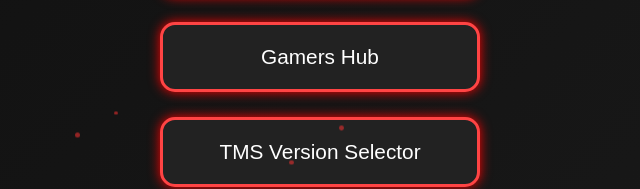
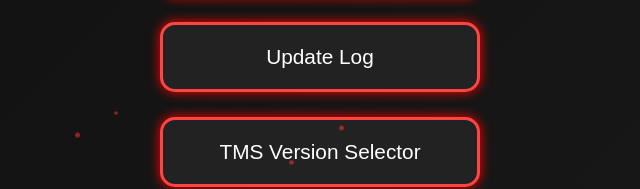
Before and after one commit to max-dev444/maxgames, a plain HTML site: page index.html in a window 1280 px wide. Shown: the part 398-587 px from the top of the page, 320-960 px from the left. Drawn offline with Linux system fonts and the light colour scheme.

Commit message:
Update index.html

```diff
--- a/index.html
+++ b/index.html
@@ -109,7 +109,7 @@ Created by MAX — play TMS, Element OS, Gamers Hub, and more.
     </button>
 
         <button onclick="window.open('updatelog.html','_blank')">
-        Gamers Hub
+        Update Log
     </button>
 
     <button onclick="window.open('TMSswitcherv2.html','_blank')">
```
